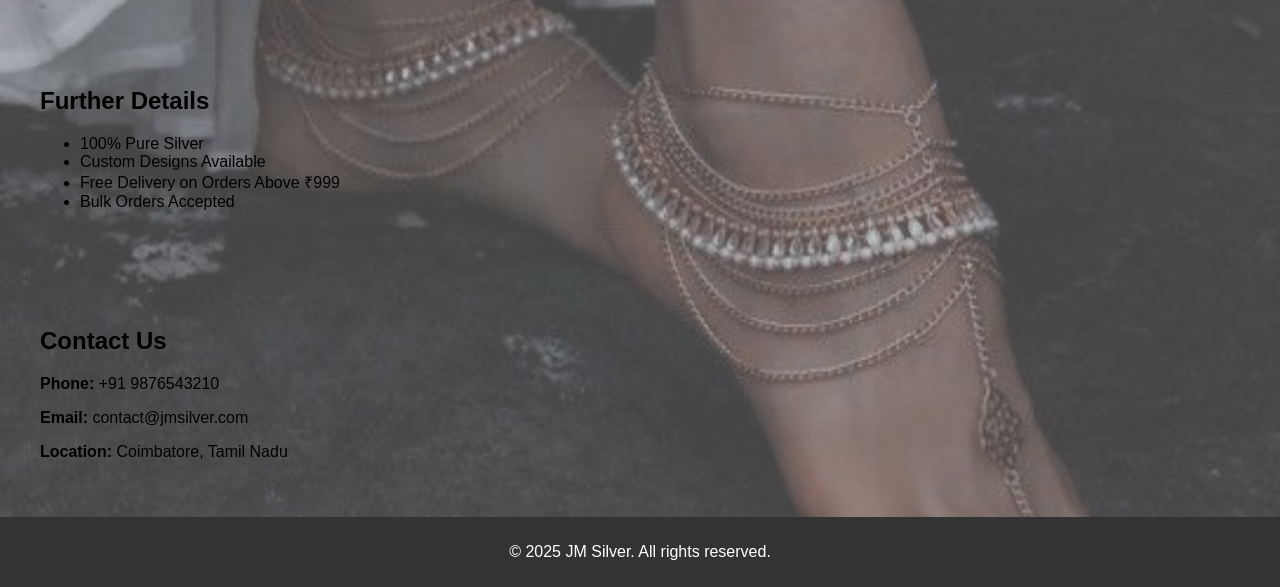
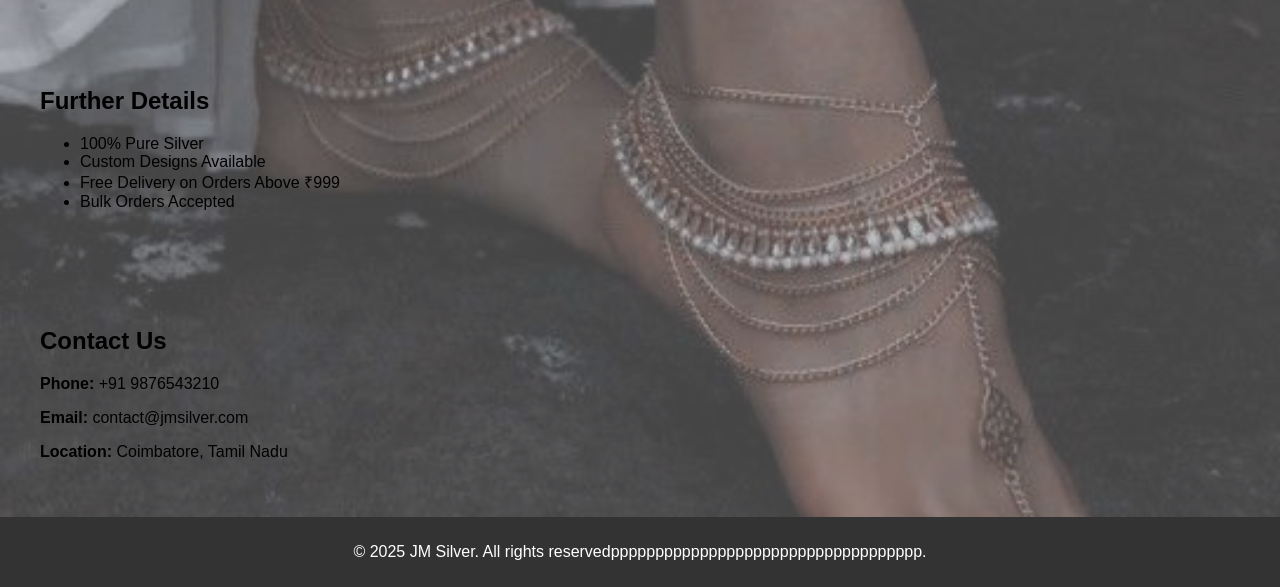
Before and after one commit to MPRIYADHARSHINI25/jm-silver, a plain HTML site: page index.html in a window 1280 px wide. Shown: the part 518-1105 px from the top of the page. Drawn offline with Linux system fonts and the light colour scheme.

Commit message:
Update index.html

```diff
--- a/index.html
+++ b/index.html
@@ -118,7 +118,7 @@
     </section>
 
     <footer>
-      <p>&copy; 2025 JM Silver. All rights reserved.</p>
+      <p>&copy; 2025 JM Silver. All rights reservedppppppppppppppppppppppppppppppppppp.</p>
     </footer>
 
   </div>
```
